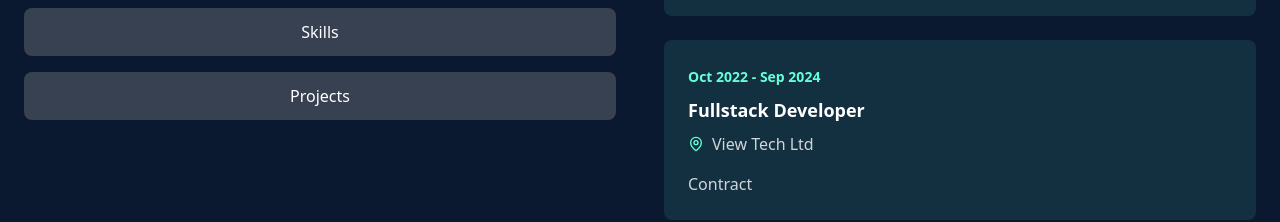
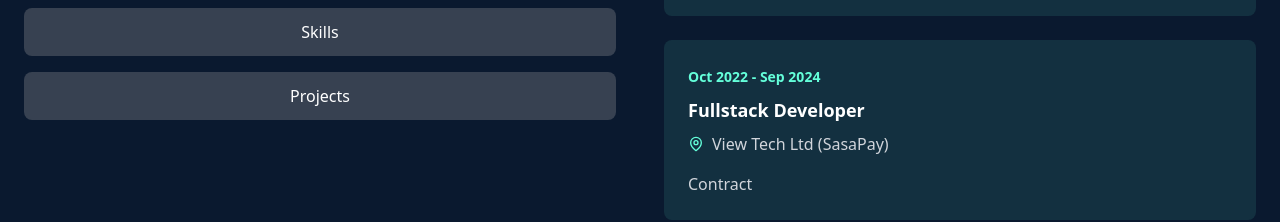
Before and after one commit to Blackscure/portifolio-25, a React (Vite) app: page / in a window 1280 px wide. Shown: the part 1100-1322 px from the top of the page. Built offline with nearby package versions, Linux system fonts and the light colour scheme.

Commit message:
modification

```diff
--- a/src/components/About/About.tsx
+++ b/src/components/About/About.tsx
@@ -20,7 +20,7 @@ const About = () => {
     {
       period: 'Oct 2022 - Sep 2024',
       title: 'Fullstack Developer',
-      location: 'View Tech Ltd',
+      location: 'View Tech Ltd (SasaPay)',
       type: 'Contract',
 
     },
```
